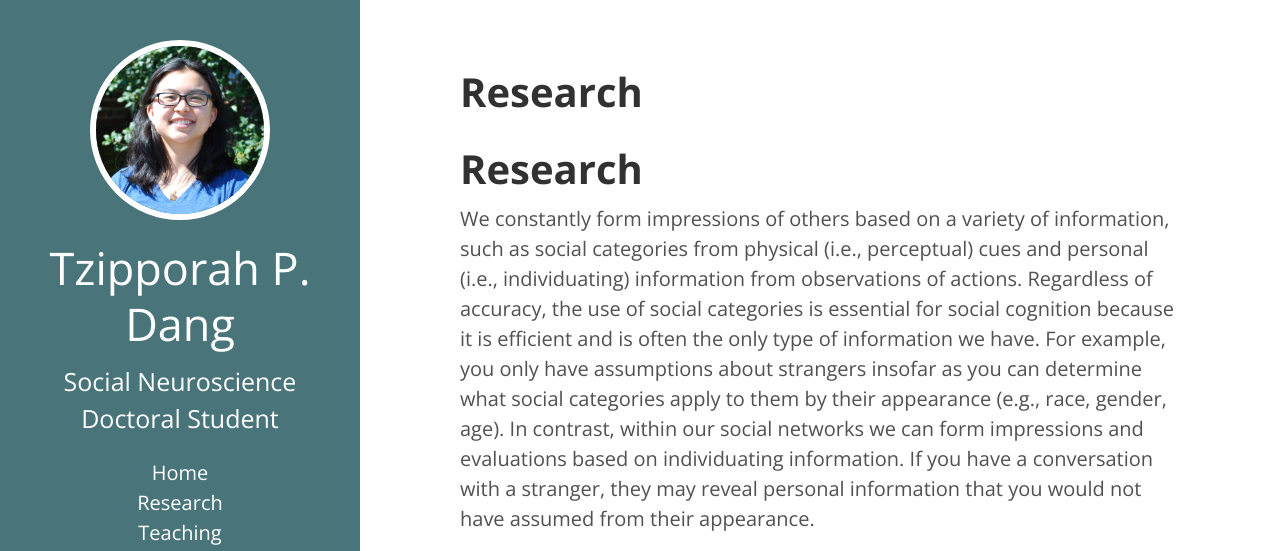
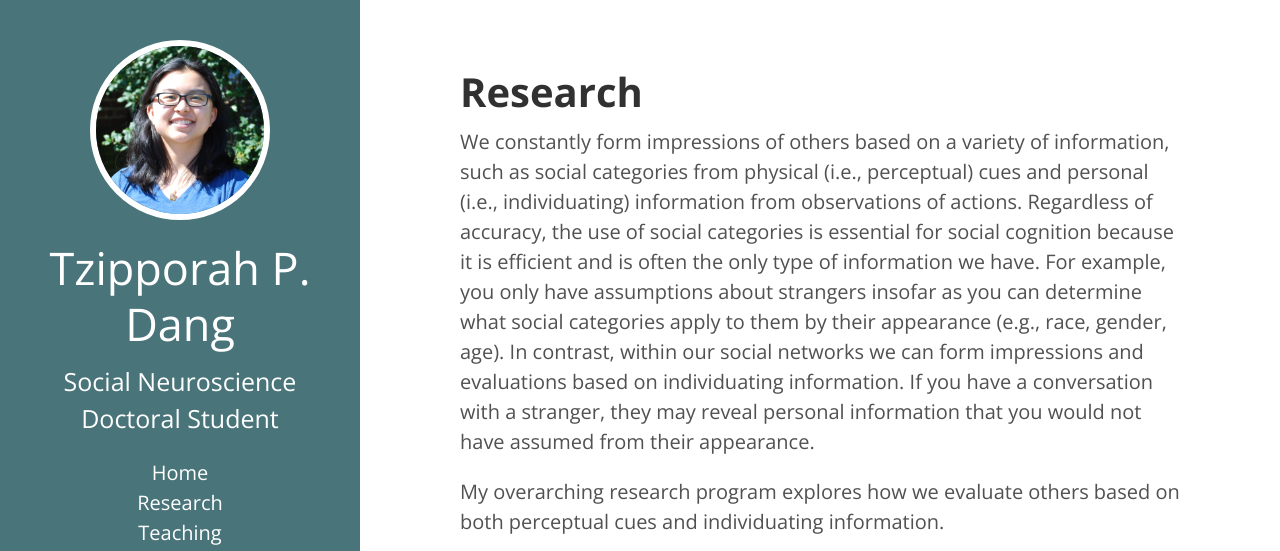
Before and after one commit to tzipporahdang/tzipporahdang.github.io, a plain HTML site: page research/index.html in a window 1280 px wide. Shown: the top 551 px of the page. Drawn offline with nearby package versions, Linux system fonts and the light colour scheme; files whose address does not match are found by name.

Commit message:
Update index.html

```diff
--- a/research/index.html
+++ b/research/index.html
@@ -133,8 +133,6 @@
   <div class="post">
   <h1>Research</h1>
 
-    <h1>Research</h1>
-
 <p>We constantly form impressions of others based on a variety of information, such as social categories from physical (i.e., perceptual) cues and personal (i.e., individuating) information from observations of actions. Regardless of accuracy, the use of social categories is essential for social cognition because it is efficient and is often the only type of information we have. For example, you only have assumptions about strangers insofar as you can determine what social categories apply to them by their appearance (e.g., race, gender, age). In contrast, within our social networks we can form impressions and evaluations based on individuating information. If you have a conversation with a stranger, they may reveal personal information that you would not have assumed from their appearance.</p>
 
 <p>My overarching research program explores how we evaluate others based on both perceptual cues and individuating information.</p>
```
